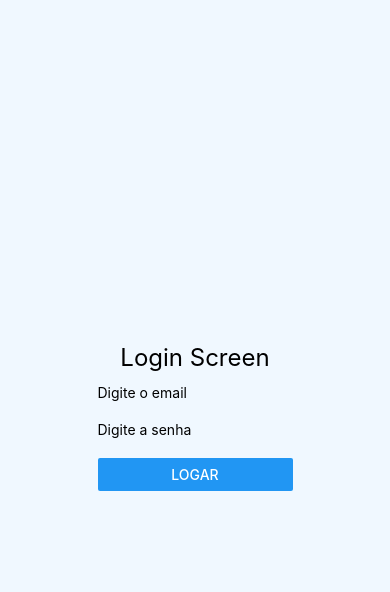
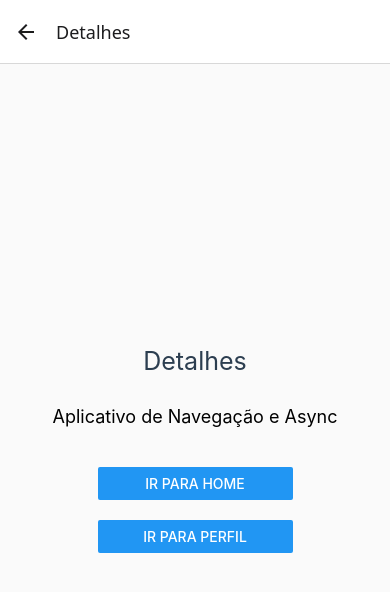
Before and after one commit to Pyetro7007/PAM_NavAsync, a React Native app: screen /Detalhes in a window 390 px wide. Before the commit this address had no page. Shown: the top 592 px of the page. Built offline with nearby package versions, Linux system fonts and the light colour scheme.

Commit message:
Estilizar, comentar e ajustar se necessario

```diff
--- a/App.js
+++ b/App.js
@@ -14,8 +14,8 @@ export default function App() {
             <Stack.Navigator initialRouteName="Login">
                 <Stack.Screen name="Login" component={LoginScreen} options={{ headerShown: false }} />
                 <Stack.Screen name="Home" component={HomeScreen} options={{ headerShown: false }} />
-                <Stack.Screen name="Details" component={DetailsScreen} />
-                <Stack.Screen name="Profile" component={ProfileScreen} options={{ headerShown: false }} />
+                <Stack.Screen name="Detalhes" component={DetailsScreen} />
+                <Stack.Screen name="Perfil" component={ProfileScreen} />
             </Stack.Navigator>
         </NavigationContainer>
     );
--- a/src/screens/DetailsScreen.js
+++ b/src/screens/DetailsScreen.js
@@ -6,17 +6,18 @@ const windowWidth = Dimensions.get('window').width;
 export default function DetailScreen({ navigation }) {
     return (
         <View style={styles.container}>
-            <Text style={styles.title}>Details Screen</Text>
+            <Text style={styles.title}>Detalhes</Text>
+            <Text style={styles.text}>Aplicativo de Navegação e Async</Text>
             <View style={styles.buttonContainer}>
                 <Button
-                    title="Go to Home"
+                    title="Ir para Home"
                     onPress={() => navigation.navigate('Home')}
                 />
             </View>
             <View style={styles.buttonContainer}>
                 <Button
-                    title="Go to Profile"
-                    onPress={() => navigation.navigate('Profile')}
+                    title="Ir para Perfil"
+                    onPress={() => navigation.navigate('Perfil')}
                 />
             </View>
         </View>
@@ -28,11 +29,12 @@ const styles = StyleSheet.create({
         flex: 1,
         justifyContent: 'center',
         alignItems: 'center',
-        backgroundColor: '#faf0e6', // Cor de fundo da tela
+        backgroundColor: '#FAFAFA', // Cor de fundo da tela
     },
     title: {
-        fontSize: 24,
-        marginBottom: 20,
+        fontSize: 25,
+        marginBottom: 15,
+        color: '#2C3E50',
     },
     buttonContainer: {
         backgroundColor: '#ffebcd', // Cor de fundo do container do botão
@@ -40,4 +42,11 @@ const styles = StyleSheet.create({
         width: windowWidth * 0.5, // 50% da largura da tela
         borderRadius: 5,
     },
+    text: {
+        width: windowWidth * 0.80, // 80% da largura da tela
+        textAlign: 'center',
+        fontSize: 18,
+        margin: 15,
+        marginBottom: 30,
+    },
 });
--- a/src/screens/HomeScreen.js
+++ b/src/screens/HomeScreen.js
@@ -6,17 +6,17 @@ const windowWidth = Dimensions.get('window').width;
 export default function HomeScreen({ navigation }) {
     return (
         <View style={styles.container}>
-            <Text style={styles.title}>Home Screen</Text>
+            <Text style={styles.title}>Home</Text>
             <View style={styles.buttonContainer}>
                 <Button
-                    title="Go to Details"
-                    onPress={() => navigation.navigate('Details')}
+                    title="Ir para Detalhes"
+                    onPress={() => navigation.navigate('Detalhes')}
                 />
             </View>
             <View style={styles.buttonContainer}>
                 <Button
-                    title="Go to Profile"
-                    onPress={() => navigation.navigate('Profile')}
+                    title="Ir para Perfil"
+                    onPress={() => navigation.navigate('Perfil')}
                 />
             </View>
         </View>
@@ -28,11 +28,12 @@ const styles = StyleSheet.create({
         flex: 1,
         justifyContent: 'center',
         alignItems: 'center',
-        backgroundColor: '#f0f8ff', // Cor de fundo da tela
+        backgroundColor: '#E3F2FD', // Cor de fundo da tela
     },
     title: {
         fontSize: 24,
         marginBottom: 20,
+        color: '#2C3E50',
     },
     buttonContainer: {
         backgroundColor: '#add8e6', // Cor de fundo do container do botão
--- a/src/screens/LoginScreen.js
+++ b/src/screens/LoginScreen.js
@@ -1,6 +1,5 @@
 import React, { useState, useEffect } from 'react';
-import { View, Text, Button, StyleSheet, Dimensions, Alert } from 'react-native';
-import { TextInput } from 'react-native';
+import { View, Text, Button, StyleSheet, Dimensions, Alert, TextInput } from 'react-native';
 import AsyncStorage from '@react-native-async-storage/async-storage';
 
 const windowWidth = Dimensions.get('window').width;
@@ -10,44 +9,46 @@ export default function LoginScreen({ navigation }) {
     const [senha, setSenha] = useState('');
 
     useEffect(() => {
-        setDados();
+        getDados();
     }, []);
 
     const getDados = async () => {
         try {
-            await AsyncStorage.getItem('DadosUsuario').then(value => {
-                if (value != null) {
-                    Alert.alert("Logou com sucesso");
+            const usuario = {
+                    Email: "usuario123@gmail.com",
+                    Senha: "123"
                 };
-            });
+                await AsyncStorage.setItem("Dados", JSON.stringify(usuario));
         } catch (error) {
             console.warn(error);
-        };
+        }
     };
 
     const setDados = async () => {
-        if (email.length == 0 || senha.length == 0) {
-            Alert.alert("Digite o login corretamente");
-        } else {
             try {
-                var usuario = {
-                    Email: email,
-                    Senha: senha,
-                };
-                await AsyncStorage.setItem('DadosUsuario', JSON.stringify(usuario));
-                Alert.alert("Conta criada com sucesso");
+                const dadosSalvos = await AsyncStorage.getItem("Dados");
+                if (dadosSalvos) {
+                    const usuario = JSON.parse(dadosSalvos);
+                    if (email == usuario.Email && senha == usuario.Senha) {
+                        Alert.alert("Logou com sucesso");
+                        navigation.navigate('Home');
+                    } else {
+                        Alert.alert("Email ou senha incorretos");
+                    }
+                } else {
+                    Alert.alert("Erro ao recuperar dados salvos")
+                }
             } catch (error) {
                 console.warn(error);
-            };
+            }
         };
-    };
 
     return (
         <View style={styles.container}>
-            <Text style={styles.title}>Login Screen</Text>
+            <Text style={styles.title}>Login</Text>
 
             <View style={styles.inputContainer}>
-                <TextInput
+                <TextInput style={styles.placeHolder}
                     placeholder='Digite o email'
                     keyboardType='email-address'
                     onChangeText={setEmail}
@@ -55,20 +56,18 @@ export default function LoginScreen({ navigation }) {
             </View>
 
             <View style={styles.inputContainer}>
-                <TextInput
+                <TextInput style={styles.placeHolder}
                     placeholder='Digite a senha'
                     secureTextEntry={true}
                     onChangeText={setSenha}
+
                 />
             </View>
 
             <View style={styles.buttonContainer}>
                 <Button
                     title="Logar"
-                    onPress={() => {
-                        setDados()
-                        navigation.navigate('Home')
-                    }}
+                    onPress={setDados}
                 />
             </View>
         </View>
@@ -80,17 +79,19 @@ const styles = StyleSheet.create({
         flex: 1,
         justifyContent: 'center',
         alignItems: 'center',
-        backgroundColor: '#f0f8ff', // Cor de fundo da tela
+        backgroundColor: '#87CEEB', // Cor de fundo da tela
     },
     title: {
         fontSize: 24,
-        marginBottom: 2,
+        marginBottom: 25,
+        color: '#2C3E50',
     },
     buttonContainer: {
         backgroundColor: '#add8e6', // Cor de fundo do container do botão
         margin: 10,
-        width: windowWidth * 0.5, // 50% da largura da tela
+        width: windowWidth * 0.7, // 50% da largura da tela
         borderRadius: 5,
+        marginTop: 25,
     },
     input: {
         backgroundColor: '#add8e6', // Cor de fundo do container do botão
@@ -99,6 +100,12 @@ const styles = StyleSheet.create({
     },
     inputContainer: {
         margin: 10,
-        width: windowWidth * 0.5, // 50% da largura da tela
-    }
+        width: windowWidth * 0.75, // 75% da largura da tela
+        backgroundColor: '#e9e9e9',
+        borderRadius: 50,
+    },
+    placeHolder: {
+        marginLeft: 15,
+        marginRight: 15,
+    },
 });
--- a/src/screens/ProfileScreen.js
+++ b/src/screens/ProfileScreen.js
@@ -6,23 +6,17 @@ const windowWidth = Dimensions.get('window').width;
 export default function ProfileScreen({ navigation }) {
     return (
         <View style={styles.container}>
-            <Text style={styles.title}>Profile Screen</Text>
+            <Text style={styles.title}>Perfil</Text>
             <View style={styles.buttonContainer}>
                 <Button
-                    title="Go to Home"
+                    title="Ir para Home"
                     onPress={() => navigation.navigate('Home')}
                 />
             </View>
             <View style={styles.buttonContainer}>
                 <Button
-                    title="Go to Details"
-                    onPress={() => navigation.navigate('Details')}
-                />
-            </View>
-            <View style={styles.buttonContainer}>
-                <Button
-                    title="Go Back"
-                    onPress={() => navigation.goBack()}
+                    title="Ir para Detalhes"
+                    onPress={() => navigation.navigate('Detalhes')}
                 />
             </View>
         </View>
@@ -34,11 +28,12 @@ const styles = StyleSheet.create({
         flex: 1,
         justifyContent: 'center',
         alignItems: 'center',
-        backgroundColor: '#faf0e6', // Cor de fundo da tela
+        backgroundColor: '#D1F2EB', // Cor de fundo da tela
     },
     title: {
         fontSize: 24,
         marginBottom: 20,
+        color: '#2C3E50',
     },
     buttonContainer: {
         backgroundColor: '#dda0dd', // Cor de fundo do container do botão
```
